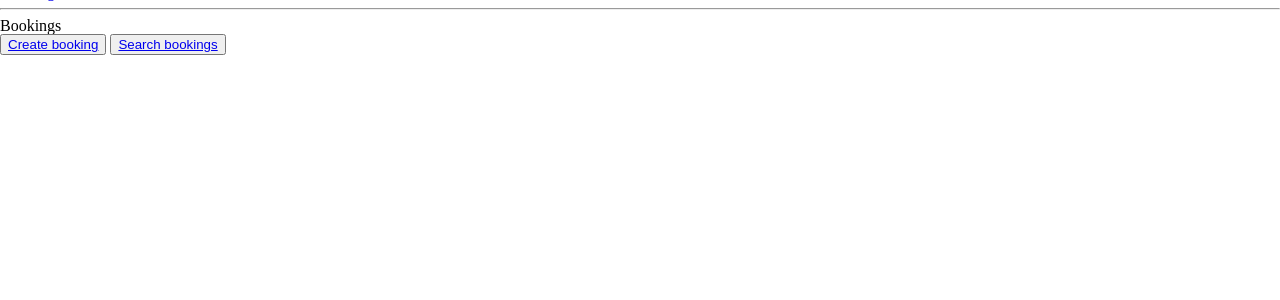
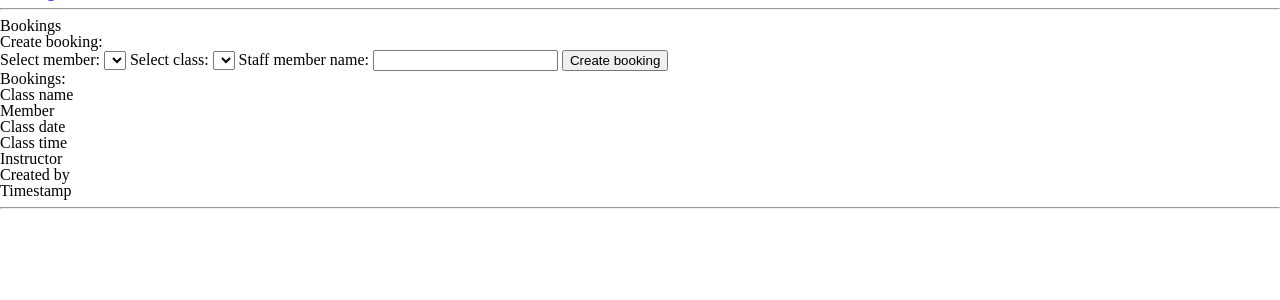
Before and after one commit to Boystavros/gym_admin_app_Python, a Flask app: page /bookings in a window 1280 px wide. Shown: the part 80-380 px from the top of the page. Run offline with Flask 2, Linux system fonts and the light colour scheme; data that the repository does not hold is empty; some libraries are stand-ins or nearby versions.

Commit message:
Can view, edit and delete bookings from front end.

```diff
--- a/controllers/booking_controller.py
+++ b/controllers/booking_controller.py
@@ -1,3 +1,5 @@
+import pdb
+from datetime import datetime
 from flask import Flask, render_template, request, redirect
 from flask import Blueprint
 from models.booking import Booking
@@ -8,14 +10,38 @@ import repositories.fit_class_repository as fit_class_repository
 bookings_blueprint = Blueprint("bookings", __name__)
 
 @bookings_blueprint.route("/bookings")
-def bookings():
-    return render_template("/bookings/index.html")
+def index():
+    bookings = booking_repository.select_all()
+    members = member_repository.select_all()
+    fit_classes = fit_class_repository.select_all()
+    return render_template("/bookings/index.html", bookings=bookings, members=members, fit_classes=fit_classes)
 
-@bookings_blueprint.route("/bookings/new_booking")
-def new_booking():
-    return render_template("/bookings/new_booking.html")
+@bookings_blueprint.route("/bookings/create", methods=['POST'])
+def create():
+    member = member_repository.select(request.form['member_id'])
+    fit_class = fit_class_repository.select(request.form['fit_class_id'])
+    staff_member = request.form['staff_member']
+    booking = Booking(member, fit_class, staff_member)
+    booking_repository.save(booking)
+    return redirect("/bookings")
 
-@bookings_blueprint.route("/bookings/new_booking", methods=['POST'])
-def create_booking():
-    member = member_repository.select()
-    booking_repository.save()
+@bookings_blueprint.route("/bookings/<id>/delete")
+def delete(id):
+    booking_repository.delete(id)
+    return redirect("/bookings")
+
+@bookings_blueprint.route("/bookings/<id>/edit")
+def edit(id):
+    members = member_repository.select_all()
+    fit_classes = fit_class_repository.select_all()
+    booking = booking_repository.select(id)
+    return render_template("bookings/edit.html", booking=booking, members=members, fit_classes=fit_classes)
+
+@bookings_blueprint.route("/bookings/update/<id>", methods=['POST'])
+def update(id):
+    member = member_repository.select(request.form['member_id'])
+    fit_class = fit_class_repository.select(request.form['fit_class_id'])
+    staff_member = request.form['staff_member']
+    booking = Booking(member, fit_class, staff_member, datetime.now(), id)
+    booking_repository.update(booking)
+    return redirect("/bookings")
--- a/controllers/fit_class_controller.py
+++ b/controllers/fit_class_controller.py
@@ -48,4 +48,4 @@ def update(id):
     location = request.form['location']
     fit_class = Fit_class(name, category, instructor, date, time, location, id)
     fit_class_repository.update(fit_class)
-    return redirect(f"/classes/{id}")
+    return redirect("/fit_classes")
--- a/models/booking.py
+++ b/models/booking.py
@@ -1,8 +1,10 @@
+from datetime import datetime
+
 class Booking:
 
-    def __init__(self, member, fit_class, timestamp, staff_member, id = None):
+    def __init__(self, member, fit_class, staff_member, timestamp = datetime.now(), id = None):
         self.member = member
         self.fit_class = fit_class
+        self.staff_member = staff_member
         self.timestamp = timestamp
-        self.staff_member = staff_member
         self.id = id
--- a/repositories/booking_repository.py
+++ b/repositories/booking_repository.py
@@ -23,7 +23,7 @@ def select_all():
     for row in results:
         member = member_repository.select(row['member_id'])
         fit_class = fit_class_repository.select(row['fit_class_id'])
-        booking = Booking(member, fit_class, row['timestamp'], row['staff_member'], row['id'])
+        booking = Booking(member, fit_class, row['staff_member'], row['timestamp'], row['id'])
         bookings.append(booking)
     return bookings
 
@@ -42,8 +42,8 @@ def select(id):
 
 #UPDATE
 def update(booking):
-    sql = "UPDATE bookings SET (member_id, fit_class_id, timestamp, staff_member) = (%s, %s, %s, %s) WHERE id = %s"
-    values = [booking.member.id, booking.fit_class.id, booking.timestamp, booking.staff_member, booking.id]
+    sql = "UPDATE bookings SET (member_id, fit_class_id, staff_member, timestamp) = (%s, %s, %s, %s) WHERE id = %s RETURNING *"
+    values = [booking.member.id, booking.fit_class.id, booking.staff_member, booking.timestamp, booking.id]
     run_sql(sql, values)
 
 #DELETE
--- a/templates/bookings/index.html
+++ b/templates/bookings/index.html
@@ -4,7 +4,56 @@
 
     <h1>Bookings</h1>
 
-    <button id="create_booking"><a href="/bookings/new_booking">Create booking</a></button>
+    <h2>Create booking:</h2>
 
-    <button id="search bookings"><a href="/bookings/show_bookings">Search bookings</a></button>
+    <form action="/bookings/create" method="post">
+        <label for="member">Select member:</label>
+        <select name="member_id" id="member" >
+            {% for member in members %}
+                <option value="{{ member.id }}">{{ member.first_name }} {{ member.last_name }}</option>
+            {% endfor %}
+        </select>
+
+        <label for="fit_class">Select class:</label>
+        <select name="fit_class_id" id="fit_class">
+            {% for fit_class in fit_classes %}
+                <option value="{{ fit_class.id }}">{{ fit_class.name }}  {{ fit_class.time }} {{ fit_class.date }}</option>
+            {% endfor %}
+        </select>
+
+        <label for="staff_member">Staff member name:</label>
+        <input type="text" name="staff_member" id="staff_member">
+
+        <button type="submit">Create booking</button>
+    </form>
+
+    <!-- <button id="search bookings"><a href="/bookings/show_bookings">Search bookings</a></button> -->
+    <h2>Bookings:</h2>
+    <ul aria-label="booking column headings">
+        <li>Class name</li>
+        <li>Member</li>
+        <li>Class date</li>
+        <li>Class time</li>
+        <li>Instructor</li>
+        <li>Created by</li>
+        <li>Timestamp</li>
+    </ul>
+    <hr> <!-- probs remove and style with css -->
+    <ul>
+    {% for booking in bookings %}
+        <li>
+            <p>{{ booking.fit_class.name }}</p>
+            <p>{{ booking.member.first_name }} {{ booking.member.last_name }}</p>
+            <p>{{ booking.fit_class.date }}</p>
+            <p>{{ booking.fit_class.time }}</p>
+            <p>{{ booking.fit_class.instructor }}</p>
+            <p>{{ booking.staff_member }}</p>
+            <p>{{ booking.timestamp }}</p>
+            <a href="/bookings/{{ booking.id }}/edit"><button>Edit details</button></a>
+            <a href="/bookings/{{ booking.id }}/delete"><button>Delete ❌ </button></a>
+
+        </li>
+        <hr> <!-- probs remove and style with css -->
+    {% endfor %}
+    </ul>
 {% endblock content %}
```
Also changed, not shown: console.py (+13 -5 lines), templates/bookings/edit.html (added, +32 -0 lines), templates/bookings/new_booking.html (deleted, +0 -23 lines), templates/bookings/edit_class_bookings.html (deleted), templates/bookings/edit_member_bookings.html (deleted).
